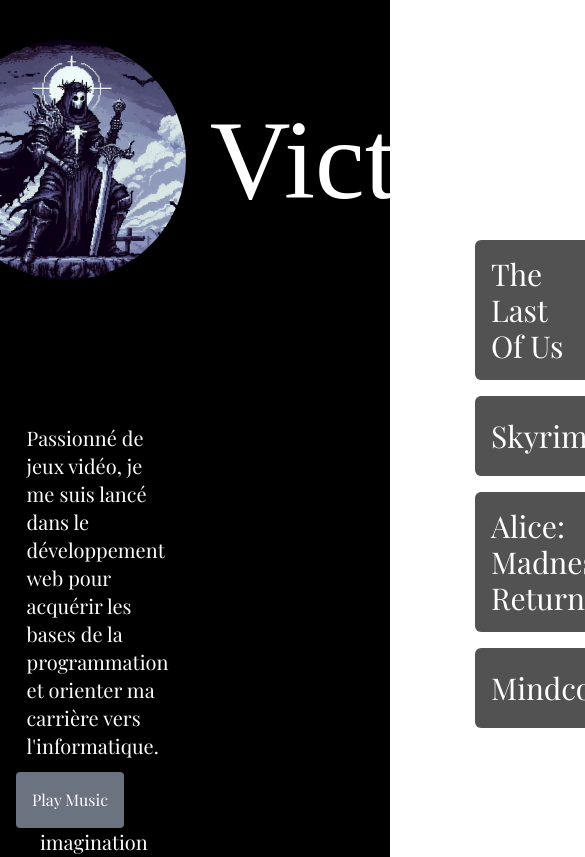
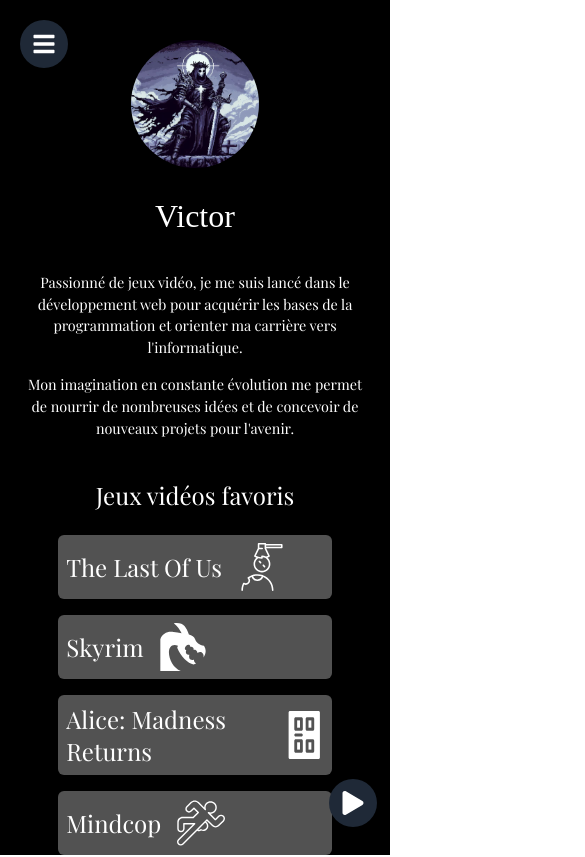
Before and after one commit to VictorLuigi27/victor, a React (Vite) app: page /mon-profil in a window 390 px wide. Shown: the top 857 px of the page, 585 px wide, since content can reach past the window. Built offline with nearby package versions, Linux system fonts and the light colour scheme; a web font is replaced by a local one.

Commit message:
enfin finit

```diff
--- a/package.json
+++ b/package.json
@@ -14,6 +14,7 @@
     "portfolio": "file:",
     "react": "^18.3.1",
     "react-dom": "^18.3.1",
+    "react-icons": "^5.3.0",
     "react-router-dom": "^7.0.1"
   },
   "devDependencies": {
--- a/src/App.tsx
+++ b/src/App.tsx
@@ -7,6 +7,7 @@
 import Parcours from './components/parcours/Parcours.tsx';
 import Profil from './components/profil/Profil.tsx';
 import Projets from './components/projets/Projets.tsx';
+import { FaPlay, FaPause, FaBars } from "react-icons/fa";
 
 function App() {
   const [isMenuOpen, setIsMenuOpen] = useState(false);
@@ -30,6 +31,10 @@
     }
   };
 
+  const handleMenuToggle = () => {
+    setIsMenuOpen((prevState) => !prevState);
+  };
+
   useEffect(() => {
     window.addEventListener('keydown', handleKeyPress);
 
@@ -41,15 +46,20 @@
   return (
     <Router>
       <div className="min-h-screen">
-        {/* Bouton pour démarrer ou mettre en pause la musique, positionné en bas à gauche */}
+
+        {/* Bouton de lecture / pause */}
         <button
           onClick={handlePlayPauseMusic}
-          className="fixed bottom-4 left-4 p-4 bg-gray-500 text-white rounded z-50"
+          className="fixed bottom-[2vh] left-[39vh] lg:left-[5vh] lg:bottom-[5vh] p-3 lg:p-5 bg-gray-800 text-white rounded-full z-50 flex items-center justify-center transition-all duration-300 hover:scale-110 hover:shadow-lg transform hover:rotate-[15deg]"
         >
-          {audioPaused ? "Play Music" : "Pause Music"}
+          {audioPaused ? (
+            <FaPlay className="text-2xl" />
+          ) : (
+            <FaPause className="text-2xl" />
+          )}
         </button>
 
-        {/* Ajouter un lecteur audio pour la musique de fond, seulement après le clic */}
+        {/* Musique de fond */}
         {audioPlayed && (
           <audio autoPlay loop>
             <source src="/music/ClaudeDebussy.mp3" type="audio/mp3" />
@@ -57,13 +67,22 @@
           </audio>
         )}
 
-        {/* Menu avec effet fade-in */}
+        {/* Bouton pour ouvrir le menu sur mobile */}
+        <button
+          onClick={handleMenuToggle}
+          className="fixed top-5 left-5 lg:hidden p-3 bg-gray-800 text-white rounded-full z-50 flex items-center justify-center"
+        >
+          <FaBars className="text-2xl" />
+        </button>
+
+        {/* Menu (affiché seulement si `isMenuOpen` est vrai) */}
         {isMenuOpen && (
           <div className="fixed top-0 left-0 w-full h-full bg-black bg-opacity-70 z-50 fade-in">
-            <Menu />
+            <Menu onClose={handleMenuToggle} /> {/* Ajout de la prop onClose ici */}
           </div>
         )}
 
+        {/* Routes */}
         <Routes>
           <Route path="/" element={<Welcome />} />
           <Route path="/contact" element={<Contact />} />
--- a/src/components/parcours/Parcours.tsx
+++ b/src/components/parcours/Parcours.tsx
@@ -116,3 +116,5 @@
     </div>
   );
 }
+
+// Mobile OK - Desktop OK
--- a/src/components/profil/Profil.tsx
+++ b/src/components/profil/Profil.tsx
@@ -2,19 +2,19 @@
 
 export default function Profil() {
   return (
-    <div className="bg-black min-h-screen text-white flex">
+    <div className="bg-black min-h-screen text-white flex flex-col lg:flex lg:flex-row">
       {/* Partie gauche (photo de profil, prénom, et texte) */}
       <motion.div
-        className="w-1/2 px-10 py-10"
+        className="w-full px-6 py-10 lg:px-10"
         initial={{ opacity: 0, x: -50 }}
         animate={{ opacity: 1, x: 0 }}
         transition={{ duration: 0.8 }}
       >
         <div className="flex flex-col items-center">
           {/* Image et prénom */}
-          <div className="flex flex-row items-center gap-6 mb-8">
+          <div className="flex flex-col items-center gap-6 mb-8 lg:flex lg:flex-row">
             <motion.img
-              className="w-[15rem] h-[15rem] rounded-full"
+              className="w-[8rem] h-[8rem] rounded-full lg:w-[15rem] lg:h-[15rem]"
               src="/photo-profil.jpg"
               alt="Photo de profil"
               initial={{ scale: 0 }}
@@ -22,7 +22,7 @@
               transition={{ duration: 0.5 }}
             />
             <motion.h1
-              className="text-white text-[7rem] font-[BurtonsDreamsPro]"
+              className="text-white text-[2rem] font-[BurtonsDreamsPro] lg:text-[5rem]"
               initial={{ opacity: 0 }}
               animate={{ opacity: 1 }}
               transition={{ duration: 1 }}
@@ -30,17 +30,19 @@
               Victor
             </motion.h1>
           </div>
+
           {/* Texte de présentation */}
           <motion.p
-            className="text-white text-xl max-w-3xl mt-28"
+            className="text-white text-[0.9rem] text-center max-w-[22rem] mx-auto lg:text-xl lg:max-w-3xl lg:mt-28"
             initial={{ opacity: 0 }}
             animate={{ opacity: 1 }}
             transition={{ duration: 1, delay: 0.5 }}
           >
             Passionné de jeux vidéo, je me suis lancé dans le développement web pour acquérir les bases de la programmation et orienter ma carrière vers l'informatique.
           </motion.p>
+
           <motion.p
-            className="text-white text-xl max-w-3xl mt-10"
+            className="text-white text-[0.9rem] mt-4 text-center max-w-[22rem] mx-auto lg:text-xl lg:max-w-3xl lg:mt-10"
             initial={{ opacity: 0 }}
             animate={{ opacity: 1 }}
             transition={{ duration: 1, delay: 0.7 }}
@@ -52,20 +54,21 @@
 
       {/* Partie droite (jeux vidéo favoris) */}
       <motion.div
-        className="px-10 py-10 ml-[15rem] mt-[5rem]"
+        className="w-full px-6 lg:px-10 lg:py-10 lg:ml-[15rem] lg:mt-[5rem]"
         initial={{ opacity: 0, x: 50 }}
         animate={{ opacity: 1, x: 0 }}
         transition={{ duration: 0.8, delay: 0.5 }}
       >
-        <h2 className="text-white text-4xl mb-10 text-center">Jeux vidéos favoris</h2>
+        <h2 className="text-white text-2xl mb-6 text-center lg:text-4xl lg:mb-10">Jeux vidéos favoris</h2>
+
         <ul className="space-y-4">
           <motion.li
-            className="bg-neutral-600 rounded-md flex items-center p-4 space-x-10"
+            className="bg-neutral-600 rounded-md flex items-center p-2 w-[80%] space-x-4 mx-auto lg:p-4 lg:space-x-10"  // Ajuste la largeur ici
             initial={{ opacity: 0, x: -20 }}
             animate={{ opacity: 1, x: 0 }}
             transition={{ duration: 0.6 }}
           >
-            <span className="text-white text-3xl">The Last Of Us</span>
+            <span className="text-white text-2xl lg:text-3xl">The Last Of Us</span>
             <img
               className="w-12 h-12"
               src="/lastof-icon.svg"
@@ -74,12 +77,12 @@
           </motion.li>
 
           <motion.li
-            className="bg-neutral-600 rounded-md flex items-center p-4 space-x-10"
+            className="bg-neutral-600 rounded-md flex items-center p-2 w-[80%] space-x-4 mx-auto lg:p-4 lg:space-x-10"  // Ajuste la largeur ici
             initial={{ opacity: 0, x: -20 }}
             animate={{ opacity: 1, x: 0 }}
             transition={{ duration: 0.6, delay: 0.2 }}
           >
-            <span className="text-white text-3xl">Skyrim</span>
+            <span className="text-white text-2xl lg:text-3xl">Skyrim</span>
             <img
               className="w-12 h-12"
               src="/dragon-icon.svg"
@@ -88,12 +91,12 @@
           </motion.li>
 
           <motion.li
-            className="bg-neutral-600 rounded-md flex items-center p-4 space-x-10"
+            className="bg-neutral-600 rounded-md flex items-center p-2 w-[80%] space-x-4 mx-auto lg:p-4 lg:space-x-10"  // Ajuste la largeur ici
             initial={{ opacity: 0, x: -20 }}
             animate={{ opacity: 1, x: 0 }}
             transition={{ duration: 0.6, delay: 0.4 }}
           >
-            <span className="text-white text-3xl">Alice: Madness Returns</span>
+            <span className="text-white text-2xl lg:text-3xl">Alice: Madness Returns</span>
             <img
               className="w-12 h-12"
               src="/alice-icon.svg"
@@ -102,12 +105,12 @@
           </motion.li>
 
           <motion.li
-            className="bg-neutral-600 rounded-md flex items-center p-4 space-x-10"
+            className="bg-neutral-600 rounded-md flex items-center p-2 w-[80%] space-x-4 mx-auto lg:p-4 lg:space-x-10"  // Ajuste la largeur ici
             initial={{ opacity: 0, x: -20 }}
             animate={{ opacity: 1, x: 0 }}
             transition={{ duration: 0.6, delay: 0.6 }}
           >
-            <span className="text-white text-3xl">Mindcop</span>
+            <span className="text-white text-2xl lg:text-3xl">Mindcop</span>
             <img
               className="w-12 h-12"
               src="/mindcop-icon.svg"
@@ -119,3 +122,5 @@
     </div>
   );
 }
+
+// Mobile OK - Desktop OK
--- a/src/components/projets/Projets.tsx
+++ b/src/components/projets/Projets.tsx
@@ -126,3 +126,5 @@
     </div>
   );
 }
+
+// Mobile OK - Desktop OK
--- a/src/components/welcome/Welcome.tsx
+++ b/src/components/welcome/Welcome.tsx
@@ -1,11 +1,14 @@
 // src/components/Welcome.jsx
 function Welcome() {
     return (
-      <div className="bg-black text-center p-[15rem] min-h-screen">
-        <h1 className="text-6xl text-white">Bienvenue sur mon portfolio</h1>
-        <h2 className="text-4xl text-white mt-[10rem] blink">Pour afficher le menu appuyer sur la touche M</h2>
+      <div className="bg-black text-center py-[20vh] lg:p-[15rem] min-h-screen">
+        <h1 className="text-4xl lg:text-6xl text-white">Bienvenue sur mon portfolio</h1>
+        <h2 className="text-xl lg:text-4xl text-white mt-[10rem] blink hidden lg:block">Pour afficher le menu appuyer sur la touche M</h2>
+        <p className="text-xl lg:text-4xl text-white mt-[10rem] blink block lg:hidden">Pour afficher le menu appuyer sur le bouton</p>
       </div>
     );
   }
 
-  export default Welcome;
+export default Welcome;
+
+// Mobile OK - Desktop OK pas fini
```
Also changed, not shown: src/components/contact/Contact.tsx (+16 -14 lines), src/components/menu/Menu.tsx (+27 -11 lines), 1 other file (tests, documents, lock files or other folders).
